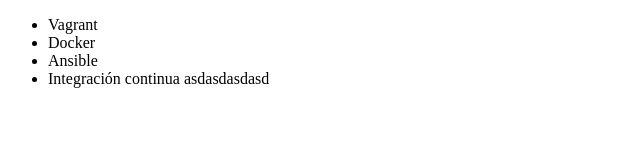
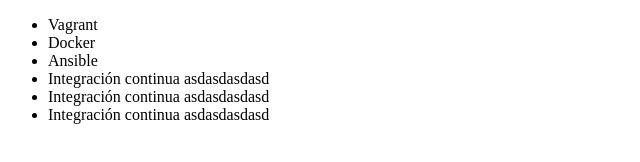
Before and after one commit to AdrianCoria97/alura--git, a plain HTML site: page index.html in a window 1280 px wide. Shown: the whole page, without its empty margins (0-640 px from the left). Drawn offline with Linux system fonts and the light colour scheme.

Commit message:
replica de la ultima linea de la lista

```diff
--- a/index.html
+++ b/index.html
@@ -12,6 +12,8 @@
         <li> Docker </li>
         <li> Ansible </li>
         <li> Integración continua asdasdasdasd </li>
+        <li> Integración continua asdasdasdasd </li>
+        <li> Integración continua asdasdasdasd </li>
     </ul>
 </body>
 </html>
```
